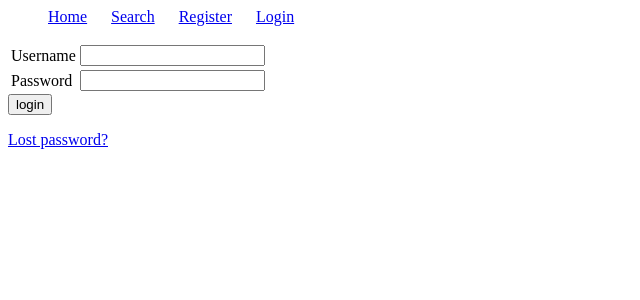
After one commit to anteecy/brary, a Django app: template brary/brary/templates/registration/login.html in a window 1280 px wide. The commit adds this page. Shown: the top 300 px of the page, without its empty margins (0-640 px from the left). Run offline with Django 3.2, Linux system fonts and the light colour scheme; the template is opened without the code that fills it, so the values that code supplies are empty, except form fields; form fields are guessed from the names that the template uses.

Commit message:
Implemented user registration

```diff
--- a/brary/brary/settings.py
+++ b/brary/brary/settings.py
@@ -15,6 +15,10 @@ import os
 # Build paths inside the project like this: os.path.join(BASE_DIR, ...)
 BASE_DIR = os.path.dirname(os.path.dirname(os.path.abspath(__file__)))
 
+
+# Registration URL redirects
+LOGIN_REDIRECT_URL = 'home'
+LOGOUT_REDIRECT_URL = 'home'
 
 # Quick-start development settings - unsuitable for production
 # See https://docs.djangoproject.com/en/2.2/howto/deployment/checklist/
--- a/brary/brary/static/brary/nav.css
+++ b/brary/brary/static/brary/nav.css
@@ -1,8 +1,12 @@
 #nav-menu ul {
-    overflow: hidden;
+	overflow: hidden;
 }
 
 #nav-menu li {
-    display: inline-block;
-    padding-right: 20px;
+	display: inline-block;
+	padding-right: 20px;
 }
+
+#greeting {
+	text-align: right;
+}
--- a/brary/brary/templates/brary/nav.html
+++ b/brary/brary/templates/brary/nav.html
@@ -6,5 +6,28 @@
     <ul>
         <li><a href="/">Home</a></li>
         <li><a href="/library/search">Search</a></li>
+
+	{# Nav elements when not logged in #}
+
+	{% if not user.is_authenticated %}
+        <li><a href="/register">Register</a></li>
+        <li><a href="/accounts/login">Login</a></li>
+	{% endif %}
+
+	{# Nav elements when logged in #}
+
+	{% if user.is_authenticated %}
+	<li><a href="/accounts/logout">Logout</a></li>
+	{% endif %}
+
     </ul>
+
+
+{# User profile information #}
+
+{# TODO: Implement a drop-down with user profile acccess #}
+{% if user.is_authenticated %}
+<p id="greeting">{{ user.get_username }}</p>
+{% endif %}
+
 </div>
--- /dev/null
+++ b/brary/brary/templates/registration/logged_out.html
@@ -0,0 +1 @@
+{{ title }} successfully
--- /dev/null
+++ b/brary/brary/templates/registration/login.html
@@ -0,0 +1,38 @@
+{% include 'brary/nav.html' %}
+
+{% block content %}
+
+{% if form.errors %}
+<p>Your username and password didn't match. Please try again.</p>
+{% endif %}
+
+{% if next %}
+    {% if user.is_authenticated %}
+    <p>Your account doesn't have access to this page. To proceed,
+    please login with an account that has access.</p>
+    {% else %}
+    <p>Please login to see this page.</p>
+    {% endif %}
+{% endif %}
+
+<form method="post" action="{% url 'login' %}">
+{% csrf_token %}
+<table>
+<tr>
+    <td>{{ form.username.label_tag }}</td>
+    <td>{{ form.username }}</td>
+</tr>
+<tr>
+    <td>{{ form.password.label_tag }}</td>
+    <td>{{ form.password }}</td>
+</tr>
+</table>
+
+<input type="submit" value="login">
+<input type="hidden" name="next" value="{{ next }}">
+</form>
+
+{# Assumes you setup the password_reset view in your URLconf #}
+<p><a href="{% url 'password_reset' %}">Lost password?</a></p>
+
+{% endblock %}
--- a/brary/brary/urls.py
+++ b/brary/brary/urls.py
@@ -15,10 +15,13 @@ Including another URLconf
 """
 from django.contrib import admin
 from django.urls import path, include
+import django.contrib.auth
 from . import views
 
 urlpatterns = [
     path('admin/', admin.site.urls),
     path('', views.home, name='home'),
+    path('register/', views.register, name='register'),
+    path('accounts/', include('django.contrib.auth.urls')),
     path('library/', include('library.urls')),
 ]
--- a/brary/library/templates/library/request.html
+++ b/brary/library/templates/library/request.html
@@ -1,3 +1,3 @@
 {% include 'brary/nav.html' %}
 
-<h3>Request the book</h3>
+<h3>Request {{ book.book_title }}</h3>
--- a/brary/library/views.py
+++ b/brary/library/views.py
@@ -27,7 +27,7 @@ def results(request):
 
 
 def search(request):
-    context = {"books": None, "form_submitted": request.POST}
+    context = {"form_submitted": request.POST}
     try:
         search_type = request.POST['search-type']
         query = request.POST['search']
@@ -36,6 +36,7 @@ def search(request):
         return render(request, 'library/search.html', context)
     else:
         # Something was entered so go to results page
+        # TODO: Make it save search type after redirect??
         return HttpResponseRedirect(reverse('library:results'))
 
 
```
Also changed, not shown: brary/brary/templates/brary/registration.html (added, +18 -0 lines), brary/brary/views.py (+13 -1 lines), brary/db.sqlite3.
